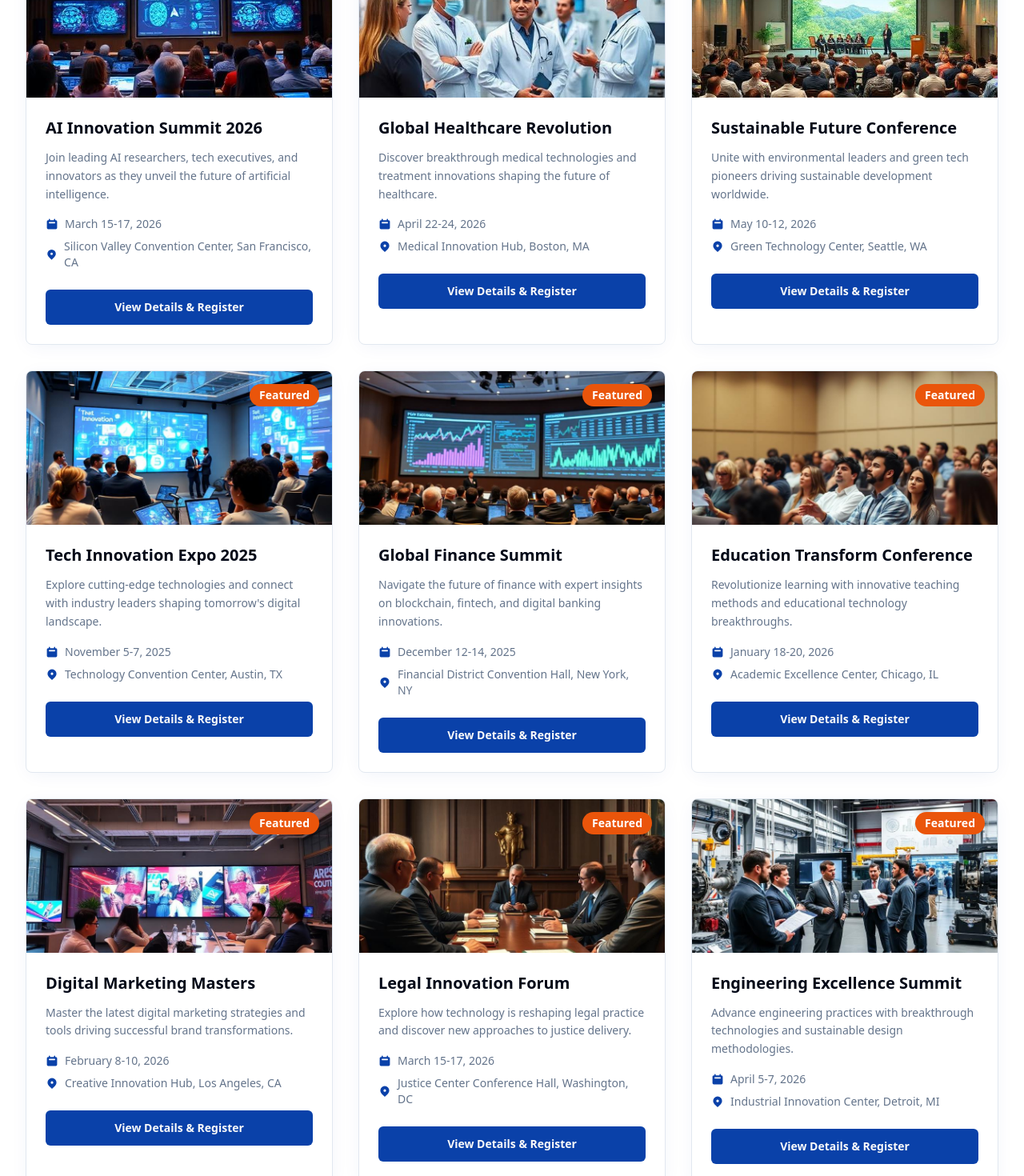
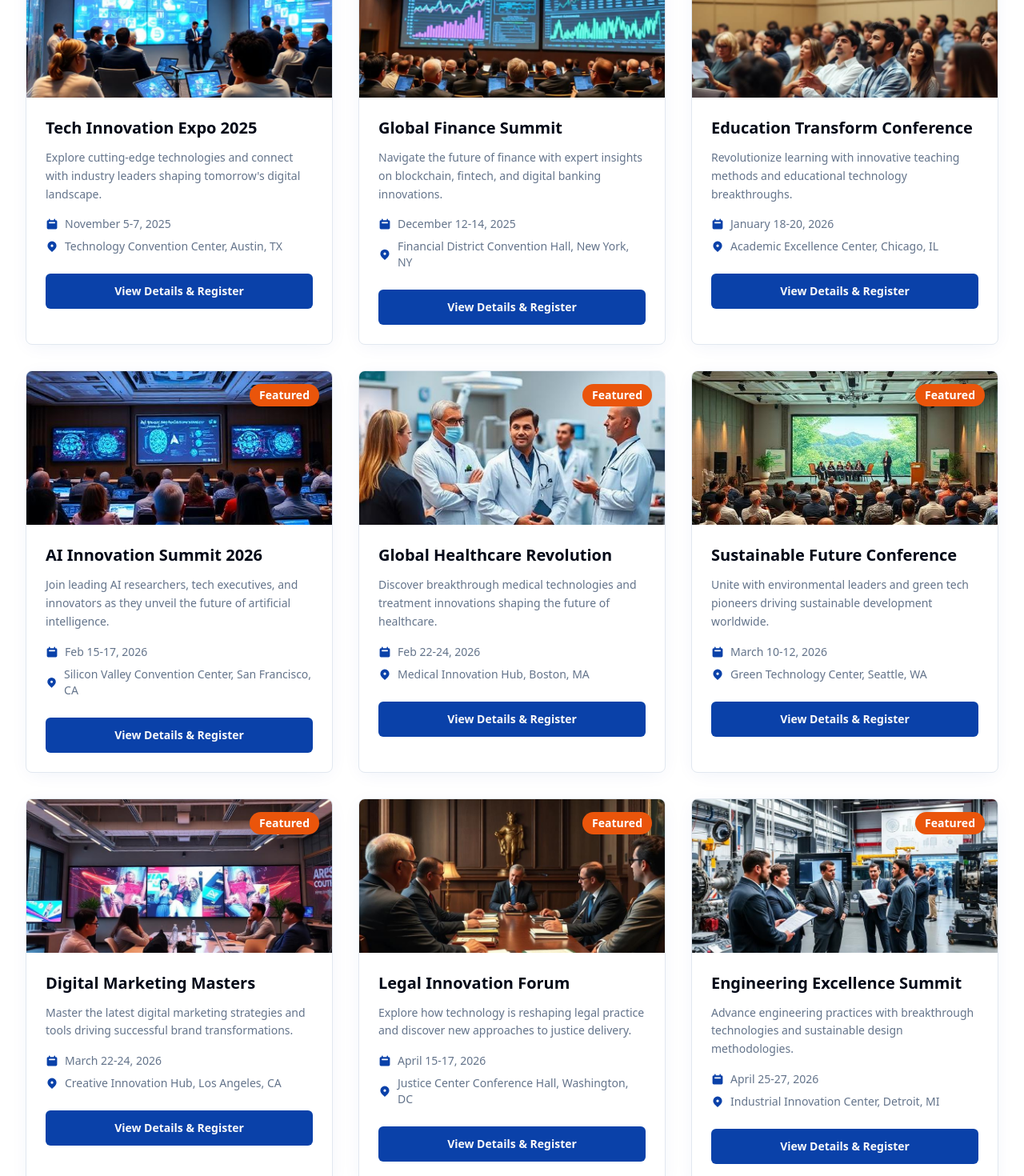
Before and after one commit to theatom-gp/atom-connect-hub, a React (Vite) app: page /meetings in a window 1280 px wide. Shown: the part 460-1930 px from the top of the page at 80% size. Built offline with nearby package versions, Linux system fonts and the light colour scheme.

Commit message:
Code edited in Lovable Code Editor
Edited UI in Lovable

```diff
--- a/src/pages/Meetings.tsx
+++ b/src/pages/Meetings.tsx
@@ -18,33 +18,6 @@ const Meetings = () => {
   const conferences = [
     {
       id: 1,
-      title: "AI Innovation Summit 2026",
-      date: "March 15-17, 2026",
-      venue: "Silicon Valley Convention Center",
-      location: "San Francisco, CA",
-      image: conferenceAI,
-      description: "Join leading AI researchers, tech executives, and innovators as they unveil the future of artificial intelligence."
-    },
-    {
-      id: 2,
-      title: "Global Healthcare Revolution",
-      date: "April 22-24, 2026",
-      venue: "Medical Innovation Hub",
-      location: "Boston, MA",
-      image: conferenceMedical,
-      description: "Discover breakthrough medical technologies and treatment innovations shaping the future of healthcare."
-    },
-    {
-      id: 3,
-      title: "Sustainable Future Conference",
-      date: "May 10-12, 2026",
-      venue: "Green Technology Center",
-      location: "Seattle, WA",
-      image: conferenceSustainability,
-      description: "Unite with environmental leaders and green tech pioneers driving sustainable development worldwide."
-    },
-    {
-      id: 4,
       title: "Tech Innovation Expo 2025",
       date: "November 5-7, 2025",
       venue: "Technology Convention Center",
@@ -53,7 +26,7 @@ const Meetings = () => {
       description: "Explore cutting-edge technologies and connect with industry leaders shaping tomorrow's digital landscape."
     },
     {
-      id: 5,
+      id: 2,
       title: "Global Finance Summit",
       date: "December 12-14, 2025",
       venue: "Financial District Convention Hall",
@@ -62,7 +35,7 @@ const Meetings = () => {
       description: "Navigate the future of finance with expert insights on blockchain, fintech, and digital banking innovations."
     },
     {
-      id: 6,
+      id: 3,
       title: "Education Transform Conference",
       date: "January 18-20, 2026",
       venue: "Academic Excellence Center",
@@ -71,9 +44,36 @@ const Meetings = () => {
       description: "Revolutionize learning with innovative teaching methods and educational technology breakthroughs."
     },
     {
+      id: 4,
+      title: "AI Innovation Summit 2026",
+      date: "Feb 15-17, 2026",
+      venue: "Silicon Valley Convention Center",
+      location: "San Francisco, CA",
+      image: conferenceAI,
+      description: "Join leading AI researchers, tech executives, and innovators as they unveil the future of artificial intelligence."
+    },
+    {
+      id: 5,
+      title: "Global Healthcare Revolution",
+      date: "Feb 22-24, 2026",
+      venue: "Medical Innovation Hub",
+      location: "Boston, MA",
+      image: conferenceMedical,
+      description: "Discover breakthrough medical technologies and treatment innovations shaping the future of healthcare."
+    },
+    {
+      id: 6,
+      title: "Sustainable Future Conference",
+      date: "March 10-12, 2026",
+      venue: "Green Technology Center",
+      location: "Seattle, WA",
+      image: conferenceSustainability,
+      description: "Unite with environmental leaders and green tech pioneers driving sustainable development worldwide."
+    },
+    {
       id: 7,
       title: "Digital Marketing Masters",
-      date: "February 8-10, 2026",
+      date: "March 22-24, 2026",
       venue: "Creative Innovation Hub",
       location: "Los Angeles, CA",
       image: conferenceMarketing,
@@ -82,7 +82,7 @@ const Meetings = () => {
     {
       id: 8,
       title: "Legal Innovation Forum",
-      date: "March 15-17, 2026",
+      date: "April 15-17, 2026",
       venue: "Justice Center Conference Hall",
       location: "Washington, DC",
       image: conferenceLegal,
@@ -91,7 +91,7 @@ const Meetings = () => {
     {
       id: 9,
       title: "Engineering Excellence Summit",
-      date: "April 5-7, 2026",
+      date: "April 25-27, 2026",
       venue: "Industrial Innovation Center",
       location: "Detroit, MI",
       image: conferenceEngineering,
@@ -125,9 +125,9 @@ const Meetings = () => {
       description: "Advance scientific knowledge through collaborative research and breakthrough discoveries across disciplines."
     },
     {
-      id: 12,
+      id: 13,
       title: "Global Congress on Forensic Science and Research",
-      date: "June 9-11, 2026",
+      date: "June 19-21, 2026",
       venue: "Research Innovation Campus",
       location: "San Diego, CA",
       image: conferenceScience,
```
